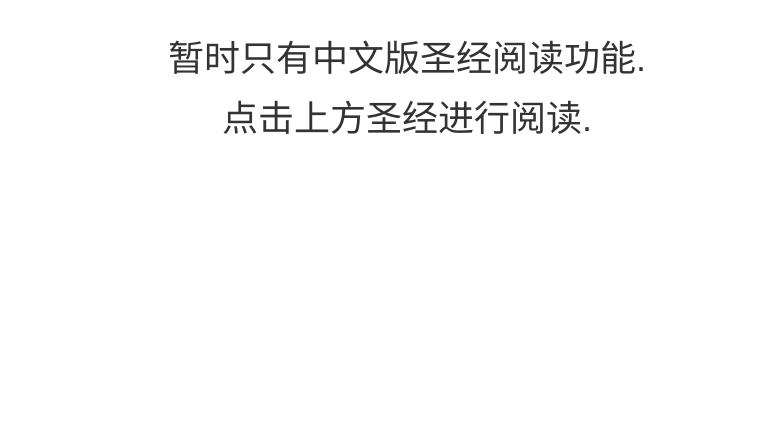
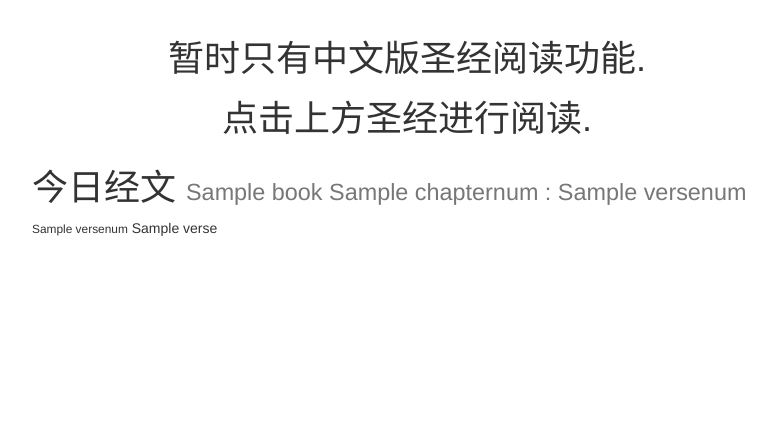
Before and after one commit to njuaplusplus/j0shua, a Django app: template bibles/static/templates/bibles/index.html in a window 1280 px wide. Shown: the part 51-486 px from the top of the page, without its empty margins (233-1009 px from the left). Run offline with Django 3.2, Linux system fonts and the light colour scheme; the template is opened without the code that fills it: most values are stand-ins (such as "Sample title", 1, 10 or a date in 2020); some libraries are stand-ins or nearby versions.

Commit message:
Fix the unicode bug in models.py and add daily verse to the bibles app

```diff
--- a/bibles/admin.py
+++ b/bibles/admin.py
@@ -1,7 +1,7 @@
 #!/usr/bin/python
 # coding=utf-8
 from django.contrib import admin
-from bibles.models import Bible_CHN, Bible_Book_Name
+from bibles.models import Bible_CHN, Bible_Book_Name, Daily_Verse
 
 # Register your models here.
 # class Bible_NIVAdmin(admin.ModelAdmin):
@@ -13,6 +13,10 @@ class Bible_CHNAdmin(admin.ModelAdmin):
 class Bible_Book_NameAdmin(admin.ModelAdmin):
     list_display = ('book_name_zh', 'book_name_en', 'chapternums')
 
+class Daily_VerseAdmin(admin.ModelAdmin):
+    list_display = ('verse_date', 'start_verse', 'end_verse')
+
 #admin.site.register(Bible_NIV, Bible_NIVAdmin)
 admin.site.register(Bible_CHN, Bible_CHNAdmin)
 admin.site.register(Bible_Book_Name, Bible_Book_NameAdmin)
+admin.site.register(Daily_Verse, Daily_VerseAdmin)
--- a/bibles/static/templates/bibles/bible.html
+++ b/bibles/static/templates/bibles/bible.html
@@ -42,7 +42,7 @@
     {% for verse in verses %}
     <div class="row">
         <div class="col-md-8 col-md-offset-2">
-                <small>{{ verse.versenum }}</small> {{ verse.verse }}
+            <small>{{ verse.versenum }}</small> {{ verse.verse }}
         </div>
     </div>
     {% endfor %}
--- a/bibles/static/templates/bibles/index.html
+++ b/bibles/static/templates/bibles/index.html
@@ -10,4 +10,31 @@
         <h1>点击上方圣经进行阅读.</h1>
     </div>
 </div>
+{% if verses %}
+    <div class="row">
+        <div class="col-md-8 col-md-offset-2">
+            <h1>今日经文
+                <small>
+                    {% with verses|first as firstv %}
+                        {{ firstv.book.book_name_zh }}
+                        {{ firstv.chapternum }} :
+                        {{ firstv.versenum }}
+                    {% endwith %}
+                    {% if not verses|length_is:'1' %}
+                        {% with verses|last as lastv %}
+                            - {{ lastv.versenum }}
+                        {% endwith %}
+                    {% endif %}
+                </small>
+            </h1>
+        </div>
+    </div>
+    {% for verse in verses %}
+    <div class="row">
+        <div class="col-md-8 col-md-offset-2">
+            <small>{{ verse.versenum }}</small> {{ verse.verse }}
+        </div>
+    </div>
+    {% endfor %}
+{% endif %}
 {% endblock biblesMainContent %}
--- a/hymns/models.py
+++ b/hymns/models.py
@@ -45,7 +45,7 @@ class Weekly_Hymn(models.Model):
     hymn_pdf_uploader_name = models.CharField(u'PDF 上传者', max_length=100, null=True, blank=True, help_text=u'若修改了 PDF 文件, 请填写你的名字')
     hymn_ppt_uploader_name = models.CharField(u'PPT 上传者', max_length=100, null=True, blank=True, help_text=u'若修改了 PPT 文件, 请填写你的名字')
     def __unicode__(self):
-        return "%s_%s" % (self.hymn_date, self.hymn.hymn_name)
+        return u"%s_%s" % (self.hymn_date, self.hymn.hymn_name)
 
 class Hymn_Form(ModelForm):
     class Meta:
--- a/hymns/views.py
+++ b/hymns/views.py
@@ -83,7 +83,7 @@ def weekly_hymns(request):
             for tmp_place in tmp_places:
                 hymn_by_place_list.append(tmp_place.weekly_hymn_set.filter(hymn_date=tmp_date).order_by('hymn_order'))
             weekly_hymn_list.append(hymn_by_place_list)
-    print weekly_hymn_list
+    # print weekly_hymn_list
     return render(request, 'hymns/weekly_hymns.html', {'weekly_hymn_list': weekly_hymn_list})
 
 def login_view(request):
```
Also changed, not shown: bibles/models.py (+12 -2 lines), bibles/views.py (+8 -3 lines).
